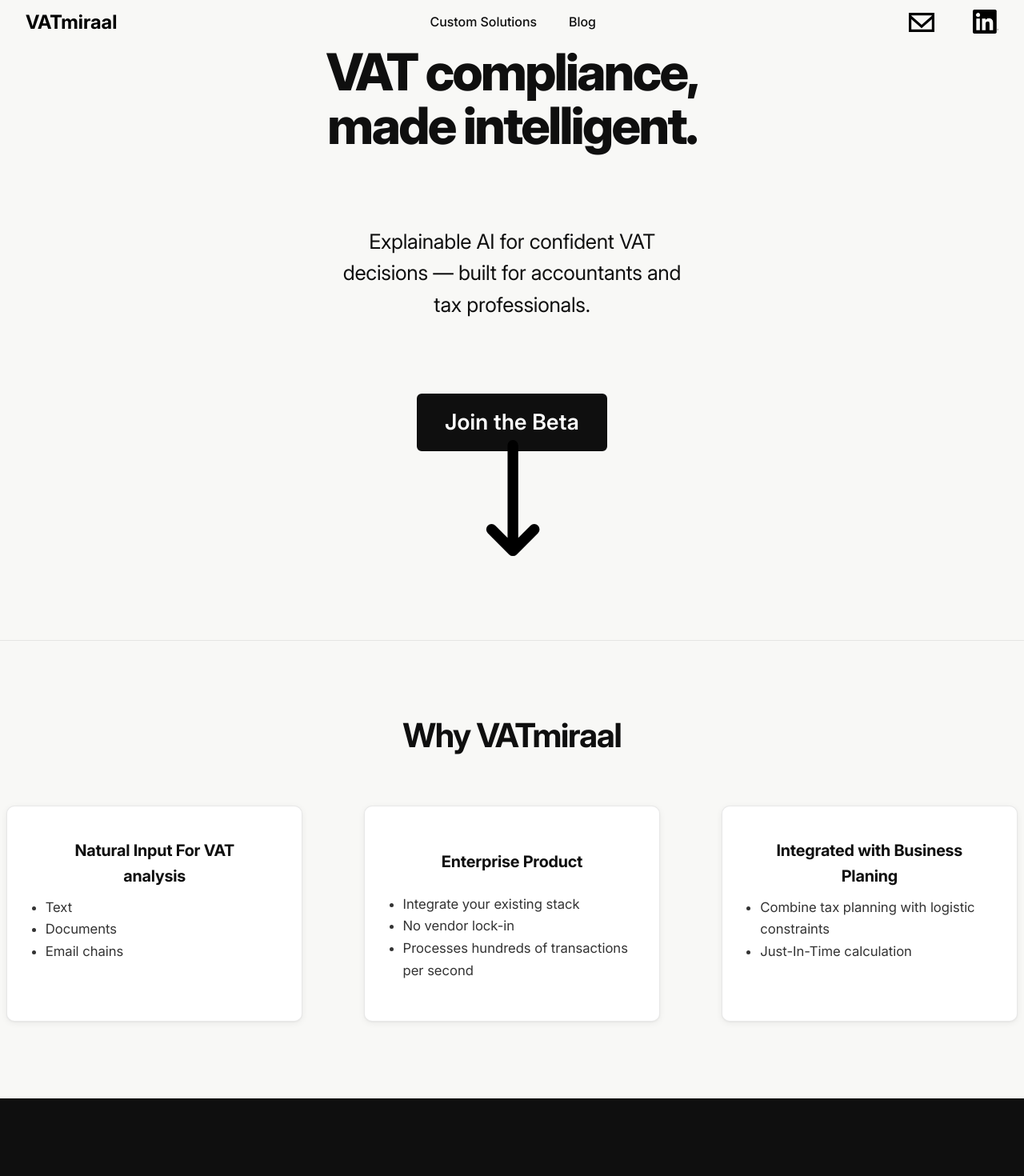
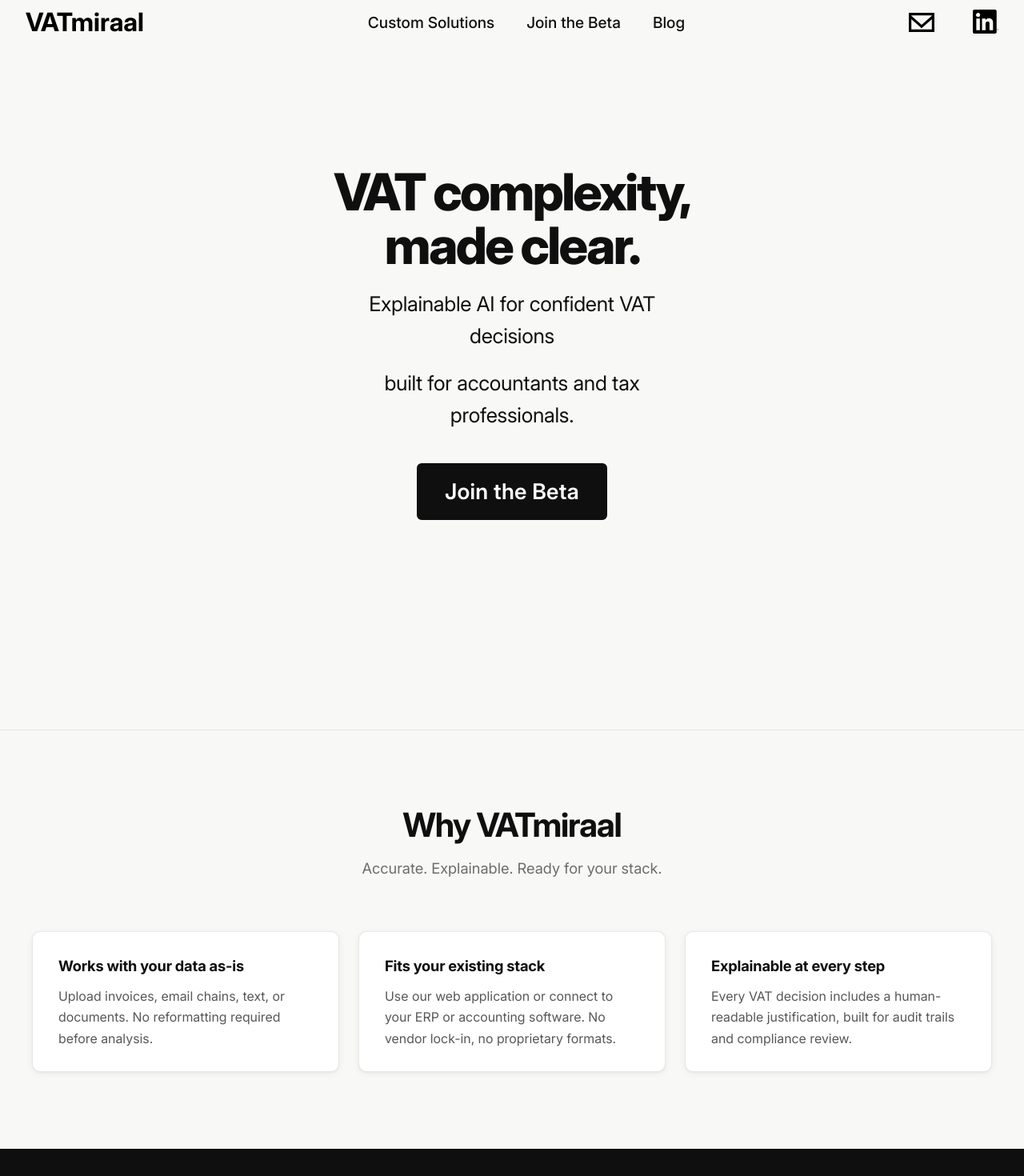
Before and after one commit to VATmiraal/website, a SvelteKit app: page / in a window 1280 px wide. Shown: the top 1470 px of the page at 80% size. Built offline with nearby package versions, Linux system fonts and the light colour scheme.

Commit message:
vibe coded a better website

```diff
--- a/src/components/header.svelte
+++ b/src/components/header.svelte
@@ -9,12 +9,13 @@
 	<h1 id="vatmiraal"><a href={resolve('/')}>VATmiraal</a></h1>
 	<nav id="nav-links">
 		<a href={resolve('/custom_solutions')}>Custom Solutions</a>
+		<a href={resolve('/join_beta')}>Join the Beta</a>
 		<a href={resolve('/blog')}>Blog</a>
 	</nav>
 	<div id="social-media">
 		<a href="mailto:info@vatmiraal.be"><img src={emailIcon} alt="email logo" /></a>
-		<a href="https://www.linkedin.com/company/vatmiral" target="_blank"
-			><img src={linkedLogo} alt="linkeding InBug-black logo" /></a
+		<a href="https://www.linkedin.com/company/vatmiraal" target="_blank" rel="noopener noreferrer"
+			><img src={linkedLogo} alt="LinkedIn logo" /></a
 		>
 	</div>
 </div>
@@ -54,7 +55,7 @@
 		color: #0f0f0f;
 		text-decoration: none;
 		font-weight: 500;
-		font-size: 1em;
+		font-size: 1.2em;
 		transition: opacity 0.2s ease;
 	}
 
@@ -68,7 +69,7 @@
 	}
 
 	#vatmiraal {
-		font-size: 1.5em;
+		font-size: 2em;
 		font-weight: bolder;
 		text-align: center;
 		margin: 0;
@@ -90,7 +91,9 @@
 		width: 2em;
 		height: auto;
 		object-fit: contain;
-		transition: opacity 0.2s ease, transform 0.2s ease;
+		transition:
+			opacity 0.2s ease,
+			transform 0.2s ease;
 	}
 
 	#social-media a:hover img {
--- a/src/routes/+layout.svelte
+++ b/src/routes/+layout.svelte
@@ -2,11 +2,44 @@
 	import Header from '../components/header.svelte';
 
 	let { children } = $props();
+
+	const year = new Date().getFullYear();
+
+	const schemas = [
+		{
+			'@context': 'https://schema.org',
+			'@type': 'Organization',
+			'@id': 'https://vatmiraal.be/#organization',
+			name: 'VATmiraal',
+			url: 'https://vatmiraal.be',
+			email: 'info@vatmiraal.be',
+			description:
+				'Explainable AI for confident VAT decisions, built for accountants and tax professionals.',
+			sameAs: ['https://www.linkedin.com/company/vatmiraal']
+		},
+		{
+			'@context': 'https://schema.org',
+			'@type': 'WebSite',
+			'@id': 'https://vatmiraal.be/#website',
+			name: 'VATmiraal',
+			url: 'https://vatmiraal.be',
+			publisher: { '@id': 'https://vatmiraal.be/#organization' }
+		}
+	];
 </script>
+
+<svelte:head>
+	<!-- eslint-disable-next-line svelte/no-at-html-tags -->
+	{@html `<${'script'} type="application/ld+json">${JSON.stringify(schemas)}<${'/script'}>`}
+</svelte:head>
 
 <Header />
 
 {@render children()}
+
+<footer>
+	<p>© {year} VATmiraal. All rights reserved.</p>
+</footer>
 
 <style>
 	@font-face {
@@ -24,4 +57,16 @@
 		line-height: 1.6;
 		-webkit-font-smoothing: antialiased;
 	}
+
+	footer {
+		background: #0f0f0f;
+		color: rgba(248, 248, 246, 0.35);
+		text-align: center;
+		padding: 1.25rem 2rem;
+		font-size: 0.85em;
+	}
+
+	footer p {
+		margin: 0;
+	}
 </style>
--- a/src/routes/+page.svelte
+++ b/src/routes/+page.svelte
@@ -2,10 +2,30 @@
 	import FirstPage from './FirstPage.svelte';
 	import SecondPage from './SecondPage.svelte';
 	import ThirdPage from './ThirdPage.svelte';
+
+	const schema = {
+		'@context': 'https://schema.org',
+		'@type': 'SoftwareApplication',
+		name: 'VATmiraal',
+		applicationCategory: 'BusinessApplication',
+		operatingSystem: 'Web',
+		url: 'https://vatmiraal.be',
+		description:
+			'Explainable AI for confident VAT decisions, built for accountants and tax professionals.',
+		offers: {
+			'@type': 'Offer',
+			availability: 'https://schema.org/PreOrder',
+			price: '0',
+			priceCurrency: 'EUR'
+		},
+		provider: { '@id': 'https://vatmiraal.be/#organization' }
+	};
 </script>
 
 <svelte:head>
 	<title>VATmiraal</title>
+	<!-- eslint-disable-next-line svelte/no-at-html-tags -->
+	{@html `<${'script'} type="application/ld+json">${JSON.stringify(schema)}<${'/script'}>`}
 </svelte:head>
 
 <FirstPage />
--- a/src/routes/FirstPage.svelte
+++ b/src/routes/FirstPage.svelte
@@ -1,18 +1,30 @@
 <script>
 	import { resolve } from '$app/paths';
-	import arrowDown from '$lib/assets/arrow-down.svg';
 </script>
 
 <div id="page">
-	<h1 id="hero-heading">VAT compliance,<br>made intelligent.</h1>
-	<p>
-		Explainable AI for confident VAT decisions — built for accountants and tax professionals.
-	</p>
+	<h1 id="hero-heading">VAT complexity,<br />made clear.</h1>
+	<div id="slogan">
+		<p>Explainable AI for confident VAT decisions</p>
+		<p>built for accountants and tax professionals.</p>
+	</div>
 	<a id="join-beta" href={resolve('/join_beta')}> Join the Beta </a>
-	<img id="arrow" src={arrowDown} alt="arrow down" />
 </div>
 
 <style>
+	#page {
+		--intro-animation-duration: 2s;
+
+		position: relative;
+		display: flex;
+		flex-direction: column;
+		align-items: center;
+		justify-content: center;
+
+		padding-bottom: 14vh;
+		height: calc(100vh - var(--header-total-height));
+	}
+
 	#hero-heading {
 		font-size: clamp(2.2rem, 5vw, 4rem);
 		font-weight: 800;
@@ -25,6 +37,20 @@
 		animation: fade-up var(--intro-animation-duration) ease-out forwards;
 	}
 
+	p {
+		width: 35vw;
+		font-weight: 400;
+		text-align: center;
+		font-size: 1.6em;
+		padding: 0;
+		margin: 1.25rem 0 0;
+		letter-spacing: -0.01em;
+		line-height: 1.55;
+		opacity: 0;
+		animation: fade-up var(--intro-animation-duration) ease-out forwards;
+		animation-delay: calc(var(--intro-animation-duration) * 0.4);
+	}
+
 	#join-beta {
 		font-size: 1.7em;
 		background-color: #0f0f0f;
@@ -35,10 +61,15 @@
 		font-weight: 600;
 		letter-spacing: 0.01em;
 		padding: 0.45em 1.2em;
+		margin-top: 2.5rem;
 		opacity: 0;
 		animation: fade-up var(--intro-animation-duration) ease-out forwards;
 		animation-delay: calc(var(--intro-animation-duration) * 0.8);
-		transition: background-color 0.22s ease, color 0.22s ease, transform 0.22s ease, box-shadow 0.22s ease;
+		transition:
+			background-color 0.22s ease,
+			color 0.22s ease,
+			transform 0.22s ease,
+			box-shadow 0.22s ease;
 	}
 
 	#join-beta:hover {
@@ -46,34 +77,6 @@
 		color: #0f0f0f;
 		transform: translateY(-3px);
 		box-shadow: 0 8px 24px rgba(0, 0, 0, 0.12);
-	}
-
-	#arrow {
-		--arrow-height: 20vh;
-
-		display: block;
-
-		width: auto;
-		height: var(--arrow-height);
-		object-fit: contain;
-
-		position: relative;
-
-		bottom: calc(var(--arrow-height) / 1.7);
-		margin-top: auto;
-	}
-
-	p {
-		width: 35vw;
-		font-weight: 400;
-		text-align: center;
-		font-size: 1.6em;
-		padding: 1em;
-		letter-spacing: -0.01em;
-		line-height: 1.55;
-		opacity: 0;
-		animation: fade-up var(--intro-animation-duration) ease-out forwards;
-		animation-delay: calc(var(--intro-animation-duration) * 0.4);
 	}
 
 	@keyframes fade-up {
@@ -87,21 +90,11 @@
 		}
 	}
 
-	#page {
-		--intro-animation-duration: 2s;
+	@media (max-width: 768px) {
+		#page {
+			padding-bottom: 0;
+		}
 
-		display: flex;
-		flex-direction: column;
-		align-items: center;
-		justify-content: center;
-
-		gap: 2.5rem;
-
-		padding-top: 0;
-		height: calc(100vh - var(--header-total-height));
-	}
-
-	@media (max-width: 768px) {
 		#hero-heading {
 			font-size: clamp(1.8rem, 8vw, 2.8rem);
 		}
@@ -109,19 +102,12 @@
 		p {
 			width: 85vw;
 			font-size: 1.2em;
+			margin-top: 1rem;
 		}
 
 		#join-beta {
 			font-size: 1.3em;
-		}
-
-		#page {
-			gap: 2rem;
-			padding-top: 0;
-		}
-
-		#arrow {
-			visibility: hidden;
+			margin-top: 2rem;
 		}
 
 		#join-beta:hover {
@@ -131,17 +117,18 @@
 	}
 
 	@media (min-width: 400px) and (max-width: 1024px) {
+		#page {
+			padding-bottom: 8vh;
+		}
+
 		p {
 			width: 60vw;
 			font-size: 1.3em;
+			margin-top: 1rem;
 		}
 
-		#page {
-			gap: 2rem;
-		}
-
-		#arrow {
-			visibility: hidden;
+		#join-beta {
+			margin-top: 2rem;
 		}
 
 		#join-beta:hover {
--- a/src/routes/SecondPage.svelte
+++ b/src/routes/SecondPage.svelte
@@ -1,35 +1,29 @@
-<script lang="ts">
-	import type { IVatmiraalArg } from './ArgumentBox.svelte';
-	import ArgumentBox from './ArgumentBox.svelte';
-
-	const naturalInput: IVatmiraalArg = {
-		title: 'Natural Input For VAT analysis',
-		args: ['Text', 'Documents', 'Email chains']
-	};
-
-	const enterpriseProduct: IVatmiraalArg = {
-		title: 'Enterprise Product',
-		args: [
-			'Integrate your existing stack',
-			'No vendor lock-in',
-			'Processes hundreds of transactions per second'
-		]
-	};
-
-	const businessPlaning: IVatmiraalArg = {
-		title: 'Integrated with Business Planing',
-		args: ['Combine tax planning with logistic constraints', 'Just-In-Time calculation']
-	};
-
-	const vatmiraalArgs: IVatmiraalArg[] = [naturalInput, enterpriseProduct, businessPlaning];
-</script>
-
 <div id="page">
-	<p id="why-vatmiraal">Why VATmiraal</p>
-	<div id="arguments">
-		{#each vatmiraalArgs as arg (arg)}
-			<ArgumentBox {...arg} />
-		{/each}
+	<div id="heading">
+		<h2 id="why-vatmiraal">Why VATmiraal</h2>
+		<p id="why-subtitle">Accurate. Explainable. Ready for your stack.</p>
+	</div>
+	<div id="cards">
+		<div class="card">
+			<h3>Works with your data as-is</h3>
+			<p>
+				Upload invoices, email chains, text, or documents. No reformatting required before analysis.
+			</p>
+		</div>
+		<div class="card">
+			<h3>Fits your existing stack</h3>
+			<p>
+				Use our web application or connect to your ERP or accounting software. No vendor lock-in, no
+				proprietary formats.
+			</p>
+		</div>
+		<div class="card">
+			<h3>Explainable at every step</h3>
+			<p>
+				Every VAT decision includes a human-readable justification, built for audit trails and
+				compliance review.
+			</p>
+		</div>
 	</div>
 </div>
 
@@ -38,16 +32,21 @@
 		display: flex;
 		flex-direction: column;
 		align-items: center;
-		justify-content: center;
 
 		gap: 4rem;
 		padding: 6rem 2rem;
 		border-top: 1px solid rgba(0, 0, 0, 0.08);
 	}
 
+	#heading {
+		display: flex;
+		flex-direction: column;
+		align-items: center;
+		gap: 1rem;
+		text-align: center;
+	}
+
 	#why-vatmiraal {
-		width: 35vw;
-		text-align: center;
 		font-size: 2.6em;
 		font-weight: 700;
 		letter-spacing: -0.03em;
@@ -55,46 +54,71 @@
 		margin: 0;
 	}
 
-	#arguments {
-		display: flex;
-		justify-content: center;
+	#why-subtitle {
+		font-size: 1.15em;
+		color: rgba(15, 15, 15, 0.6);
+		margin: 0;
+	}
 
-		gap: 6vw;
+	#cards {
+		display: grid;
+		grid-template-columns: repeat(3, 1fr);
+		gap: 1.5rem;
+		width: 100%;
+		max-width: 1200px;
+	}
+
+	.card {
+		background: #ffffff;
+		border: 1px solid rgba(0, 0, 0, 0.09);
+		border-radius: 10px;
+		box-shadow:
+			0 2px 8px rgba(0, 0, 0, 0.06),
+			0 1px 2px rgba(0, 0, 0, 0.04);
+		padding: 1.75em 2em;
+	}
+
+	.card h3 {
+		font-size: 1.15em;
+		font-weight: 700;
+		letter-spacing: -0.01em;
+		margin: 0 0 0.5em;
+	}
+
+	.card p {
+		font-size: 1em;
+		color: rgba(15, 15, 15, 0.7);
+		line-height: 1.65;
+		margin: 0;
 	}
 
 	@media (max-width: 768px) {
 		#page {
-			height: auto;
 			gap: 2.5rem;
-			padding-bottom: 3rem;
+			padding: 4rem 1.5rem;
 		}
 
 		#why-vatmiraal {
-			width: 85vw;
 			font-size: 1.8em;
 		}
 
-		#arguments {
-			flex-direction: column;
-			align-items: center;
-			gap: 1.5rem;
+		#cards {
+			grid-template-columns: 1fr;
+		}
+
+		.card {
+			padding: 1.4em 1.5em;
 		}
 	}
 
 	@media (min-width: 769px) and (max-width: 1024px) {
 		#page {
-			height: auto;
 			gap: 3rem;
 			padding-bottom: 3rem;
 		}
 
 		#why-vatmiraal {
-			width: 60vw;
 			font-size: 2.2em;
-		}
-
-		#arguments {
-			gap: 3vw;
 		}
 	}
 </style>
--- a/src/routes/blog/+page.svelte
+++ b/src/routes/blog/+page.svelte
@@ -4,7 +4,7 @@
 
 <div id="page">
 	<h1>Blog</h1>
-	<p>We're working on it — check back soon.</p>
+	<p>We're working on it, check back soon.</p>
 	<a id="back-home" href={resolve('/')}>← Back to home</a>
 </div>
 
```
Also changed, not shown: src/routes/ArgumentBox.svelte (+12 -4 lines), src/routes/ThirdPage.svelte (+5 -3 lines), src/routes/custom_solutions/+page.svelte (+93 -24 lines).
